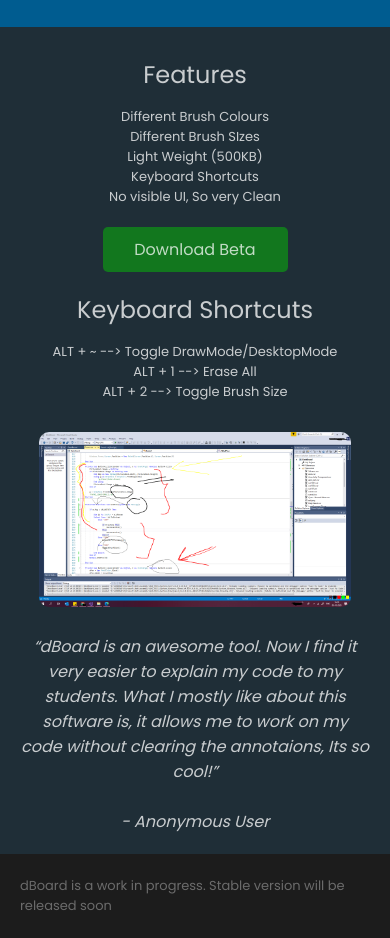
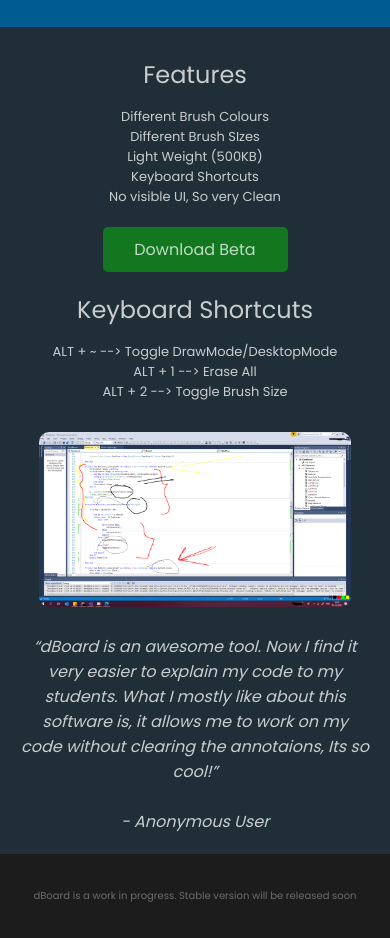
Before and after one commit to anandhu-co-in/dBoard_Desktop_Annotation_Tool, a plain HTML site: page index.html in a window 390 px wide. Shown: the part 100-1038 px from the top of the page. Drawn offline with Linux system fonts and the light colour scheme.

Commit message:
Corrected footer

```diff
--- a/dstyle.css
+++ b/dstyle.css
@@ -216,6 +216,10 @@
         font-size: 10px;
     }
 
+    .homefooter{
+        font-size: x-small;
+    }
+
 
 }
 
```
